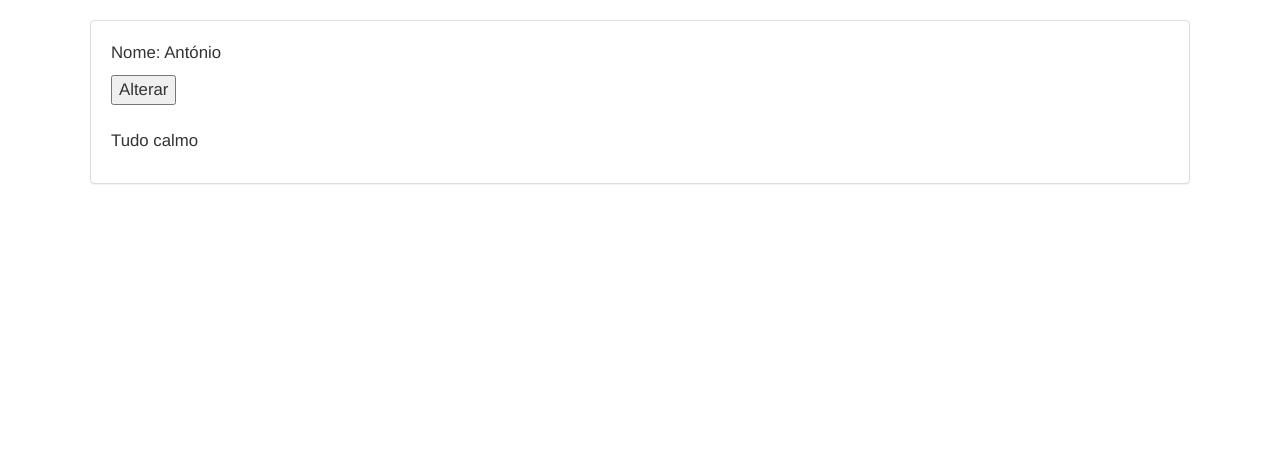
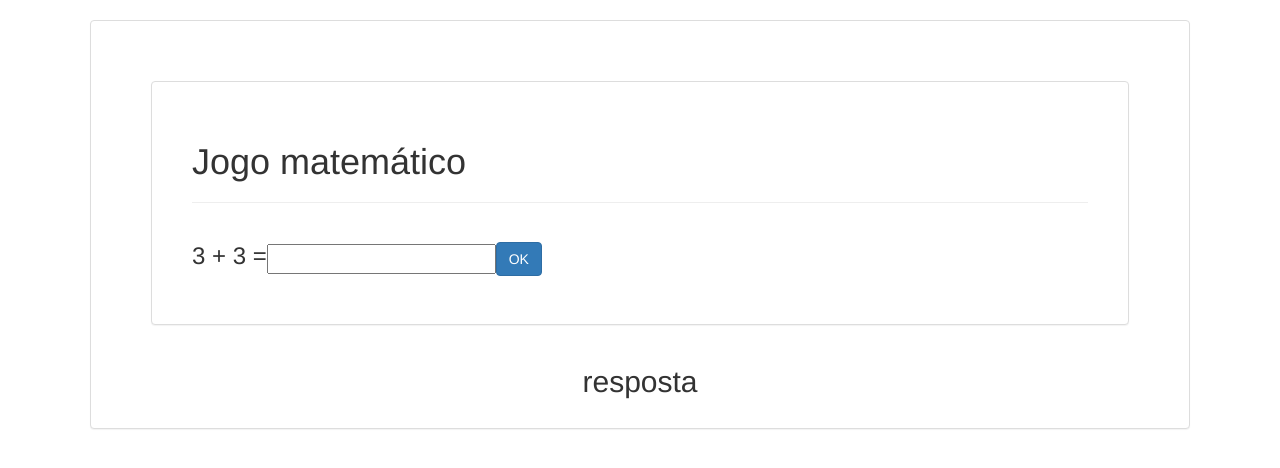
Before and after one commit to tkdkill/primeiro, an Angular app: page / in a window 1280 px wide. Shown: the top 468 px of the page. Built offline with nearby package versions, Linux system fonts and the light colour scheme.

Commit message:
20-11-2017_Aula34

```diff
--- a/src/app/app.component.html
+++ b/src/app/app.component.html
@@ -1,14 +1,12 @@
-<!-- Angular #032 - Custom Events Binding -->
+<!-- Angular #034 - Jogo matemático com Angular - parte 1/2 -->
 <!-- para comentar código usar o CTR + ~ -->
 <div class="container">
   <div class="panel panel-default espaco">
 
-    <app-meu (evento)="escuta($event)"></app-meu>
+    <app-jogo></app-jogo>
 
-    <br>
-    <br>
-    <p>{{info}}</p>
-
-  </div>
+    <div class="text-center">
+      <h2>resposta</h2>
+    </div>
 
 </div>
--- a/src/app/app.component.ts
+++ b/src/app/app.component.ts
@@ -6,10 +6,6 @@ import { Component } from '@angular/core';
   styleUrls: ['./app.component.css']
 })
 export class AppComponent {
-  info: string = 'Tudo calmo';
 
-  escuta(valor: string) {
-    this.info = 'Nome foi alterado para ' + valor;
-  }
 
 }
--- a/src/app/app.module.ts
+++ b/src/app/app.module.ts
@@ -3,13 +3,14 @@ import { NgModule } from '@angular/core';
 
 import { AppComponent } from './app.component';
 import { FormsModule } from '@angular/forms';
-import { MeuComponent } from './meu/meu.component';
+import { JogoComponent } from './jogo/jogo.component';
+
 
 
 @NgModule({
   declarations: [
     AppComponent,
-    MeuComponent,
+    JogoComponent,
   ],
   imports: [
     BrowserModule,
--- /dev/null
+++ b/src/app/jogo/jogo.component.css
@@ -0,0 +1,4 @@
+.espaco{
+    margin: 40px;
+    padding: 40px;
+}
--- /dev/null
+++ b/src/app/jogo/jogo.component.html
@@ -0,0 +1,9 @@
+<div class="panel panel-default espaco" >
+    <h1>Jogo matemático</h1>
+    <hr>
+    <div class="form-inline form-goup">
+        <label><h3>{{str_operacao}}</h3></label>
+        <input type="number">
+        <button class="btn btn-primary">OK</button>
+    </div>
+</div>
--- /dev/null
+++ b/src/app/jogo/jogo.component.ts
@@ -0,0 +1,37 @@
+import { Component, OnInit } from '@angular/core';
+
+@Component({
+  selector: 'app-jogo',
+  templateUrl: './jogo.component.html',
+  styleUrls: ['./jogo.component.css']
+})
+export class JogoComponent implements OnInit {
+
+  // elementos que contituem a operação
+  valor1: number = 0;
+  valor2: number = 0;
+  resultado: number = 0;
+  str_operacao: string = '';
+
+  valor_inserido: number;
+  // ======================================
+  CriarNovaOperacao() {
+    // criar eleatoriamente uma edição
+    this.valor1 = Math.floor(Math.random() * 10);
+    this.valor2 = Math.floor(Math.random() * 10);
+    this.resultado = this.valor1 + this.valor2;
+    this.str_operacao = this.valor1 + ' + ' + this.valor2 + ' = ';
+
+  }
+
+  // ======================================
+  constructor() {
+    this.CriarNovaOperacao();
+
+  }
+  // ======================================
+
+  ngOnInit() {
+  }
+
+}
--- a/src/app/meu/meu.component.html
+++ /dev/null
@@ -1,2 +0,0 @@
-<p>Nome: {{nome}}</p>
-<button (click)="AlterarNome()">Alterar</button>
--- a/src/app/meu/meu.component.ts
+++ /dev/null
@@ -1,28 +0,0 @@
-import { Component, OnInit, EventEmitter, Output } from '@angular/core';
-
-
-@Component({
-  selector: 'app-meu',
-  templateUrl: './meu.component.html',
-  styleUrls: ['./meu.component.css']
-})
-export class MeuComponent implements OnInit {
-
-  nome: string = 'António';
-
-  @Output() evento = new EventEmitter<string>();
-
-  AlterarNome() {
-    this.nome = 'João';
-    this.evento.emit(this.nome);
-  }
-
-
-
-
-  constructor() { }
-
-  ngOnInit() {
-  }
-
-}
```
Also changed, not shown: src/app/meu/meu.component.css (deleted).
